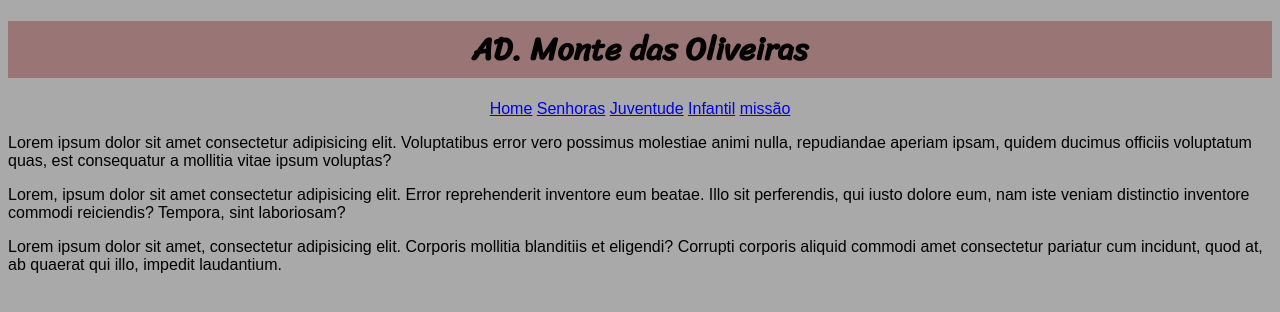
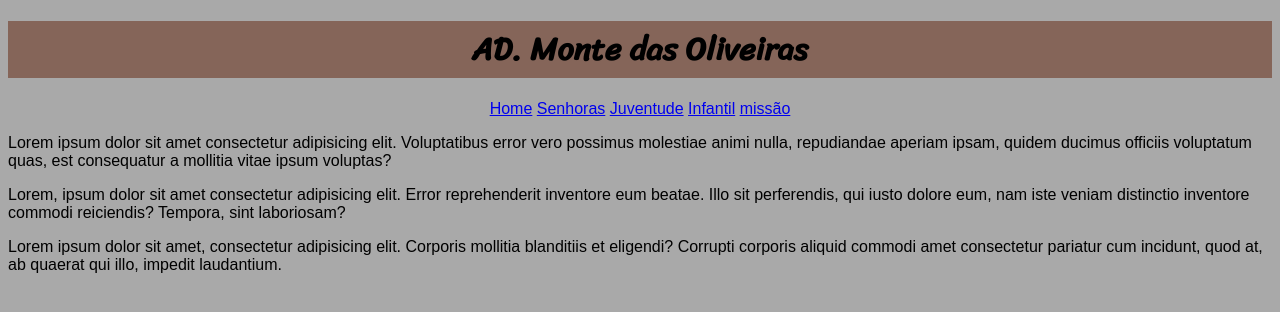
Before and after one commit to jhugocarneiro/projeto-admo, a plain HTML site: page index.html in a window 1280 px wide. Drawn offline with Linux system fonts and the light colour scheme.

Commit message:
Update style.css

```diff
--- a/estilo/style.css
+++ b/estilo/style.css
@@ -6,9 +6,7 @@
 .root{
     --fonte01: Verdana, Geneva, Tahoma, sans-serif;
     --fonte02: "Passion One", sans-serif;
-
-}
-
+    }
 body{
     background-color: darkgray;
     font-family: Arial, Helvetica, sans-serif;
@@ -16,7 +14,7 @@ body{
     border: 0px;
 }
 header{
-    background: rgba(148, 101, 101, 0.765);
+    background-color: rgba(124, 84, 68, 0.786);
     font-family: sriracha, cursive;
     color: black;
     text-align: center;
```
